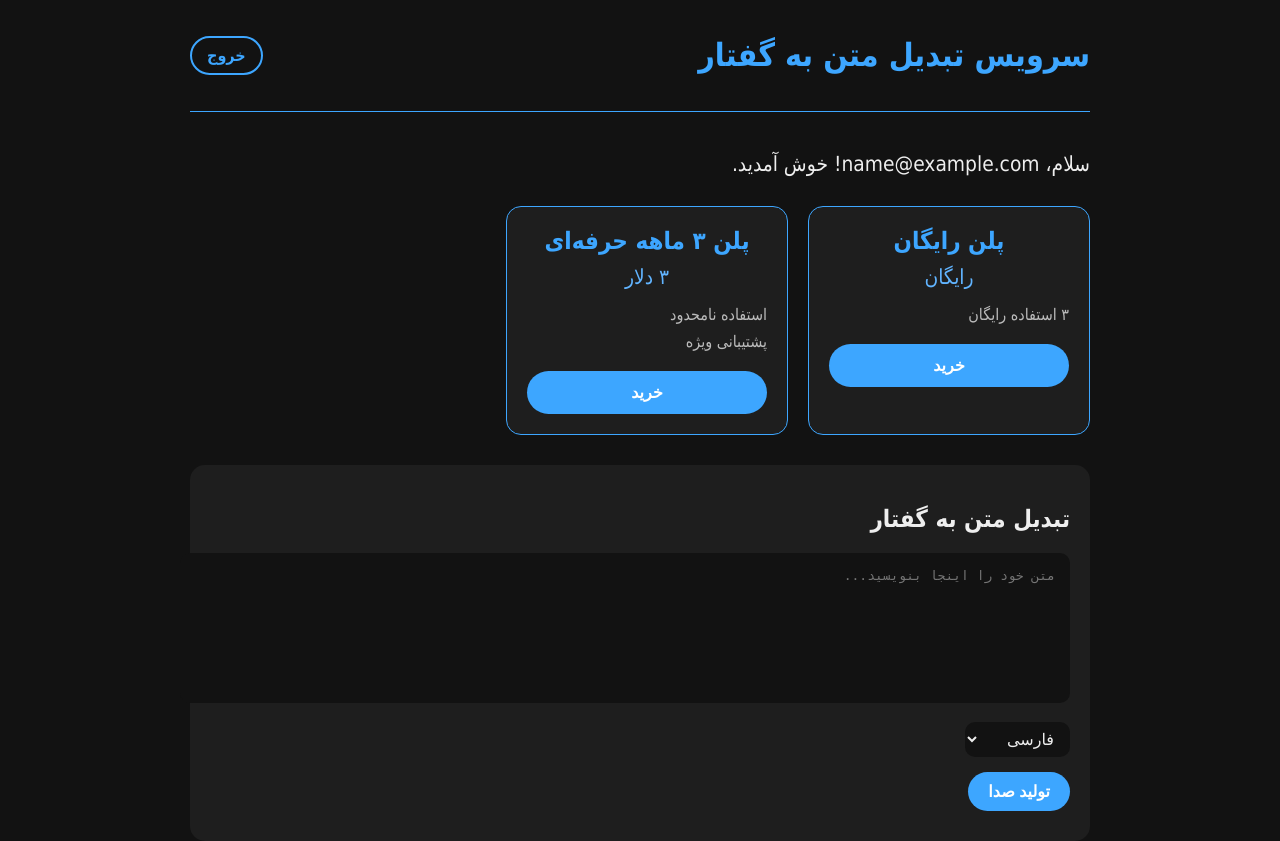
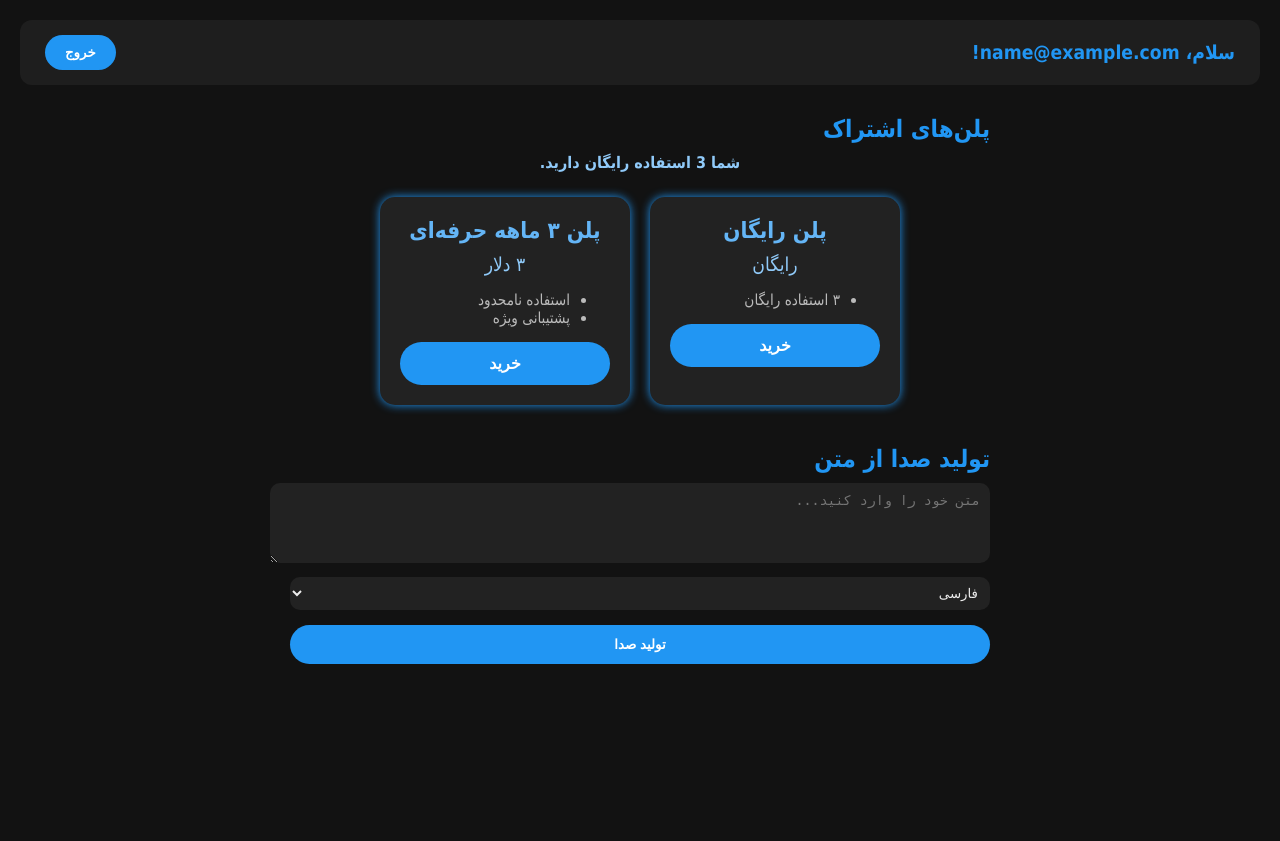
Before and after one commit to ahmadsamimrahmani427/voxir-app, a Flask app: page /app in a window 1280 px wide. After the commit the page ends 664 px from the top, so only its background shows below. Run offline with Flask 3, Linux system fonts and the light colour scheme; the visitor is signed in with stand-in values (Sample User, id 1).

Commit message:
Update index.html

```diff
--- a/templates/index.html
+++ b/templates/index.html
@@ -2,203 +2,182 @@
 <html lang="fa" dir="rtl">
 <head>
     <meta charset="UTF-8" />
-    <title>صفحه اصلی | سرویس تبدیل متن به گفتار</title>
+    <title>داشبورد - {{ email }}</title>
     <style>
         body {
             background-color: #121212;
-            color: #eee;
+            color: #e0e0e0;
             font-family: Tahoma, sans-serif;
-            margin: 0; padding: 0 20px;
-            min-height: 100vh;
-            display: flex;
-            flex-direction: column;
-            align-items: center;
+            margin: 0;
+            padding: 20px;
+            direction: rtl;
         }
         header {
-            width: 100%;
-            max-width: 900px;
             display: flex;
             justify-content: space-between;
             align-items: center;
-            padding: 15px 0;
-            border-bottom: 1px solid #3da6ff;
+            background-color: #1e1e1e;
+            padding: 15px 25px;
+            border-radius: 12px;
+            margin-bottom: 30px;
         }
-        header h1 {
-            color: #3da6ff;
+        .user-info {
+            font-weight: bold;
+            font-size: 1.2em;
+            color: #2196f3;
         }
-        header a {
-            color: #3da6ff;
-            text-decoration: none;
-            font-weight: bold;
-            font-size: 1em;
-            border: 2px solid #3da6ff;
-            padding: 8px 15px;
-            border-radius: 40px;
-            transition: background-color 0.3s ease;
-        }
-        header a:hover {
-            background-color: #3da6ff;
-            color: #121212;
-        }
-        main {
-            width: 100%;
-            max-width: 900px;
-            margin-top: 40px;
-        }
-        .welcome-msg {
-            margin-bottom: 30px;
-            font-size: 1.3em;
-        }
-        .plans {
-            display: flex;
-            gap: 20px;
-            margin-bottom: 30px;
-            flex-wrap: wrap;
-        }
-        .plan-card {
-            background: #1e1e1e;
-            border: 1.5px solid #3da6ff;
-            border-radius: 15px;
-            padding: 20px;
-            width: 240px;
-            text-align: center;
-        }
-        .plan-title {
-            font-size: 1.5em;
-            color: #3da6ff;
-            margin-bottom: 10px;
-            font-weight: bold;
-        }
-        .plan-price {
-            font-size: 1.3em;
-            margin-bottom: 15px;
-            color: #61b4ff;
-        }
-        .plan-features {
-            margin-bottom: 20px;
-            list-style: none;
-            padding: 0;
-            color: #bbb;
-            text-align: right;
-        }
-        .plan-features li {
-            margin-bottom: 8px;
-        }
-        .buy-btn {
-            background-color: #3da6ff;
+        .logout-btn {
+            background-color: #2196f3;
+            color: white;
             border: none;
-            color: white;
-            padding: 12px 20px;
-            font-weight: bold;
-            border-radius: 40px;
-            cursor: pointer;
-            font-size: 1em;
-            transition: background-color 0.3s ease;
-            width: 100%;
-        }
-        .buy-btn:hover {
-            background-color: #61b4ff;
-        }
-        .tts-section {
-            background: #1e1e1e;
-            padding: 20px;
-            border-radius: 15px;
-            color: #eee;
-        }
-        textarea {
-            width: 100%;
-            height: 120px;
-            border-radius: 10px;
-            border: none;
-            padding: 15px;
-            font-size: 1em;
-            resize: none;
-            background: #121212;
-            color: #eee;
-        }
-        select {
-            margin-top: 15px;
-            padding: 8px 12px;
-            border-radius: 10px;
-            border: none;
-            font-size: 1em;
-            background: #121212;
-            color: #eee;
-        }
-        .tts-actions {
-            margin-top: 15px;
-            display: flex;
-            gap: 15px;
-            flex-wrap: wrap;
-            justify-content: flex-start;
-        }
-        .tts-actions button {
-            background-color: #3da6ff;
-            border: none;
-            color: white;
             padding: 10px 20px;
             border-radius: 40px;
             cursor: pointer;
             font-weight: bold;
             transition: background-color 0.3s ease;
+        }
+        .logout-btn:hover {
+            background-color: #1976d2;
+        }
+        main {
+            max-width: 700px;
+            margin: auto;
+        }
+        h2 {
+            color: #2196f3;
+            margin-bottom: 10px;
+        }
+        .plans-container {
+            display: flex;
+            gap: 20px;
+            justify-content: center;
+            margin-bottom: 40px;
+            flex-wrap: wrap;
+        }
+        .plan-card {
+            background-color: #222;
+            border-radius: 15px;
+            padding: 20px;
+            width: 210px;
+            box-shadow: 0 0 10px #2196f3;
+            text-align: center;
+        }
+        .plan-title {
+            font-weight: bold;
+            font-size: 1.4em;
+            margin-bottom: 10px;
+            color: #64b5f6;
+        }
+        .plan-price {
+            font-size: 1.2em;
+            margin-bottom: 15px;
+            color: #90caf9;
+        }
+        .plan-features {
+            margin-bottom: 15px;
+            color: #bbb;
+            font-size: 0.95em;
+            text-align: right;
+        }
+        .buy-form {
+            margin-top: 10px;
+        }
+        .buy-btn {
+            background-color: #2196f3;
+            color: white;
+            border: none;
+            padding: 12px 0;
+            width: 100%;
+            border-radius: 40px;
+            cursor: pointer;
+            font-weight: bold;
             font-size: 1em;
+            transition: background-color 0.3s ease;
         }
-        .tts-actions button:hover {
-            background-color: #61b4ff;
+        .buy-btn:hover {
+            background-color: #1976d2;
         }
-        audio {
-            margin-top: 15px;
+        #free-uses {
+            margin-bottom: 25px;
+            color: #90caf9;
+            font-weight: bold;
+            text-align: center;
+        }
+        #audio-player {
             width: 100%;
+            margin-top: 20px;
+            display: none;
             outline: none;
             border-radius: 10px;
-            background: #121212;
+            background-color: #333;
+        }
+        #download-btn {
+            margin-top: 15px;
+            background-color: #2196f3;
+            color: white;
+            border: none;
+            padding: 12px 25px;
+            border-radius: 40px;
+            cursor: pointer;
+            font-weight: bold;
+            display: none;
+            transition: background-color 0.3s ease;
+        }
+        #download-btn:hover {
+            background-color: #1976d2;
+        }
+        #message {
+            margin-top: 15px;
+            color: #f44336;
+            font-weight: bold;
+            text-align: center;
         }
     </style>
 </head>
 <body>
     <header>
-        <h1>سرویس تبدیل متن به گفتار</h1>
-        <a href="{{ url_for('logout') }}">خروج</a>
+        <div class="user-info">سلام، {{ email }}!</div>
+        <form action="{{ url_for('logout') }}" method="get">
+            <button class="logout-btn" type="submit">خروج</button>
+        </form>
     </header>
     <main>
-        <div class="welcome-msg">
-            سلام، {{ email }}! خوش آمدید.
-        </div>
-
-        <div class="plans">
+        <h2>پلن‌های اشتراک</h2>
+        <div id="free-uses">شما {{ free_uses }} استفاده رایگان دارید.</div>
+        <div class="plans-container">
             {% for plan in plans %}
             <div class="plan-card">
                 <div class="plan-title">{{ plan.name }}</div>
                 <div class="plan-price">{{ plan.price }}</div>
-                <ul class="plan-features">
+                <div class="plan-features">
+                    <ul>
                         {% for feature in plan.features %}
                         <li>{{ feature }}</li>
                         {% endfor %}
                     </ul>
-                <form method="POST" action="{{ url_for('create_payment') }}">
+                </div>
+                <form class="buy-form" method="POST" action="{{ url_for('create_payment') }}">
                     <input type="hidden" name="plan_id" value="{{ plan.id }}" />
-                    <button type="submit" class="buy-btn" {% if pro_active and plan.id == 'pro' %}disabled style="opacity:0.6;cursor:not-allowed;"{% endif %}>
-                        {% if pro_active and plan.id == 'pro' %}پلن حرفه‌ای فعال است{% else %}خرید{% endif %}
-                    </button>
+                    <button type="submit" class="buy-btn">خرید</button>
                 </form>
             </div>
             {% endfor %}
         </div>
 
-        <section class="tts-section">
-            <h2>تبدیل متن به گفتار</h2>
-            <textarea id="text-input" placeholder="متن خود را اینجا بنویسید..."></textarea>
-            <select id="voice-select">
-                {% for name, code in languages.items() %}
-                <option value="{{ code }}">{{ name }}</option>
+        <section>
+            <h2>تولید صدا از متن</h2>
+            <textarea id="text-input" rows="4" style="width:100%; border-radius: 10px; padding: 10px; background-color: #222; color: #eee; border: none;" placeholder="متن خود را وارد کنید..."></textarea>
+            <select id="voice-select" style="margin-top: 10px; padding: 8px; border-radius: 10px; background-color: #222; color: #eee; border: none; width: 100%;">
+                {% for lang, voice in languages.items() %}
+                <option value="{{ voice }}">{{ lang }}</option>
                 {% endfor %}
             </select>
-            <div class="tts-actions">
-                <button id="generate-btn">تولید صدا</button>
-                <button id="download-btn" style="display:none;">دانلود صدا ⬇️</button>
-            </div>
-            <audio id="audio-player" controls style="display:none;"></audio>
-            <div id="message" style="margin-top:10px;color:#f66;"></div>
+            <button id="generate-btn" style="margin-top: 15px; background-color: #2196f3; color: white; border: none; padding: 12px; border-radius: 40px; font-weight: bold; width: 100%; cursor: pointer;">تولید صدا</button>
+
+            <audio id="audio-player" controls style="display:none; margin-top:15px; width:100%; border-radius: 10px; background-color: #333;"></audio>
+            <button id="download-btn" style="display:none;">دانلود صدا</button>
+
+            <div id="message"></div>
         </section>
     </main>
 
@@ -236,18 +215,16 @@
                     messageDiv.textContent = data.error;
                     audioPlayer.style.display = 'none';
                     downloadBtn.style.display = 'none';
-                    return;
-                }
-
-                audioPlayer.src = data.audio_url + '?t=' + new Date().getTime();
+                } else {
+                    audioPlayer.src = data.audio_url;
                     audioPlayer.style.display = 'block';
                     downloadBtn.style.display = 'inline-block';
+                    messageDiv.textContent = '';
+                }
               }).catch(() => {
-                messageDiv.textContent = 'خطا در تولید صدا.';
+                messageDiv.textContent = 'خطا در ارتباط با سرور.';
                 generateBtn.disabled = false;
                 generateBtn.textContent = 'تولید صدا';
-                audioPlayer.style.display = 'none';
-                downloadBtn.style.display = 'none';
               });
         });
 
```
Lines whose indentation alone changed are shown as unchanged.
